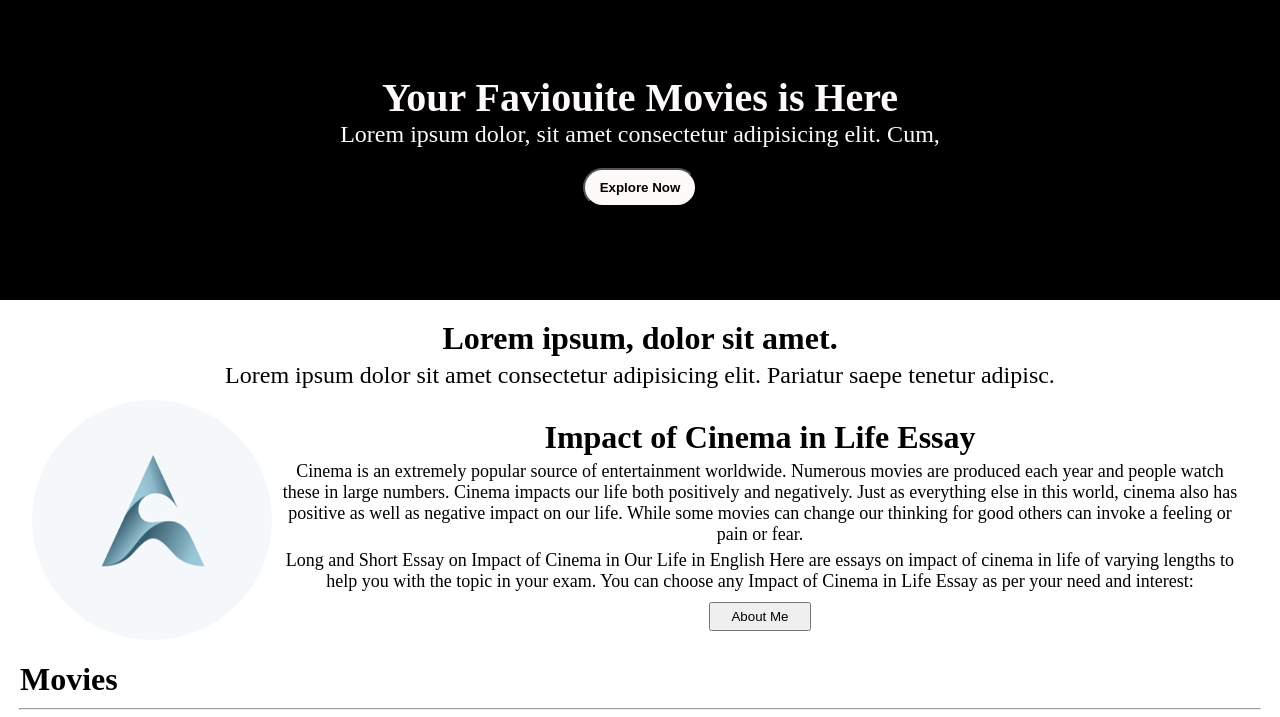
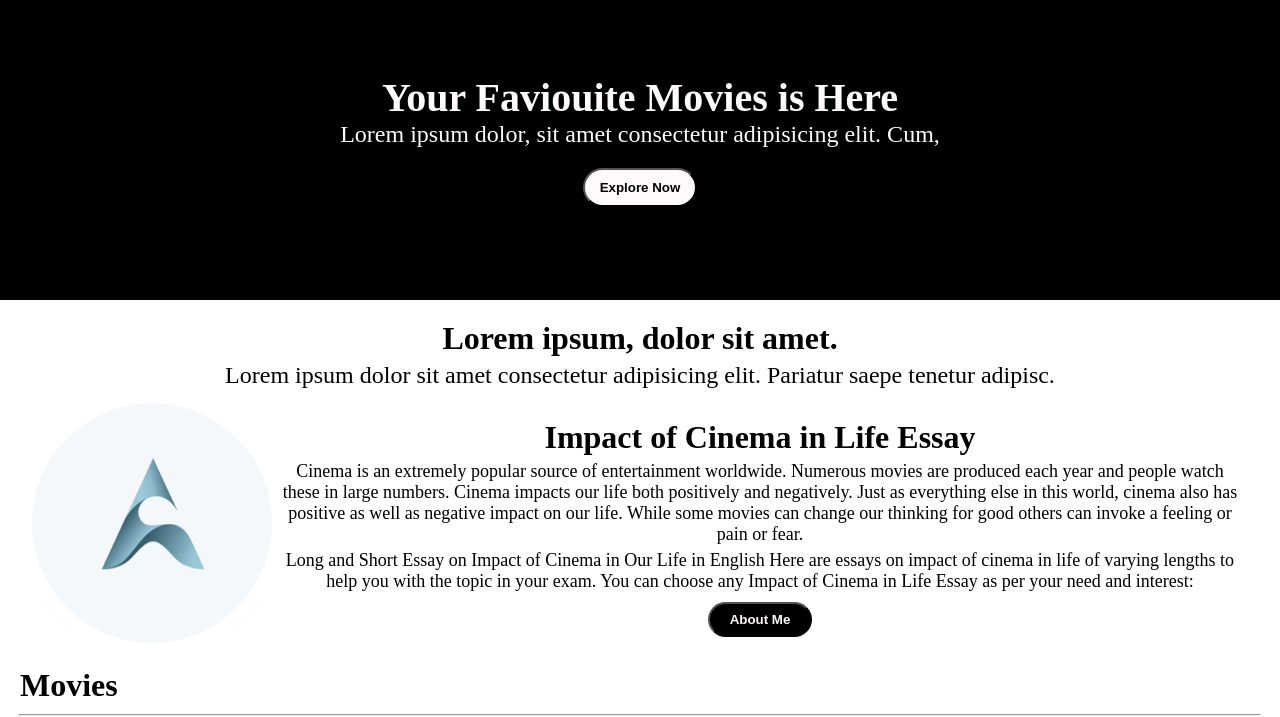
Before and after one commit to atul22g/iMovies, a plain HTML site: page index.html in a window 1280 px wide. Shown: the top 717 px of the page. Drawn offline with Linux system fonts and the light colour scheme.

Commit message:
Inprove in title and button

```diff
--- a/css/style.css
+++ b/css/style.css
@@ -80,7 +80,15 @@ main .about_me img {
 main .about_me button {
   display: block;
   margin: 10px auto;
-  padding: 5px 20px;
+  padding: 8px 20px;
+  background-color: black;
+  color: snow;
+  font-weight: bolder;
+  border-radius: 20px;
+}
+
+main .about_me button:hover{
+background-color: rgb(49, 47, 47);
 }
 
 @media (max-width: 800px) {
--- a/index.html
+++ b/index.html
@@ -7,7 +7,7 @@
     <link rel="stylesheet" href="css/style.css" />
     <link rel="shortcut icon" href="favicon/favicon.ico" type="image/x-icon" />
     <link rel="apple-touch-icon" href="favicon/apple-touch-icon.png" />
-    <title>Document</title>
+    <title>Home</title>
   </head>
   <body>
     <header>
```
